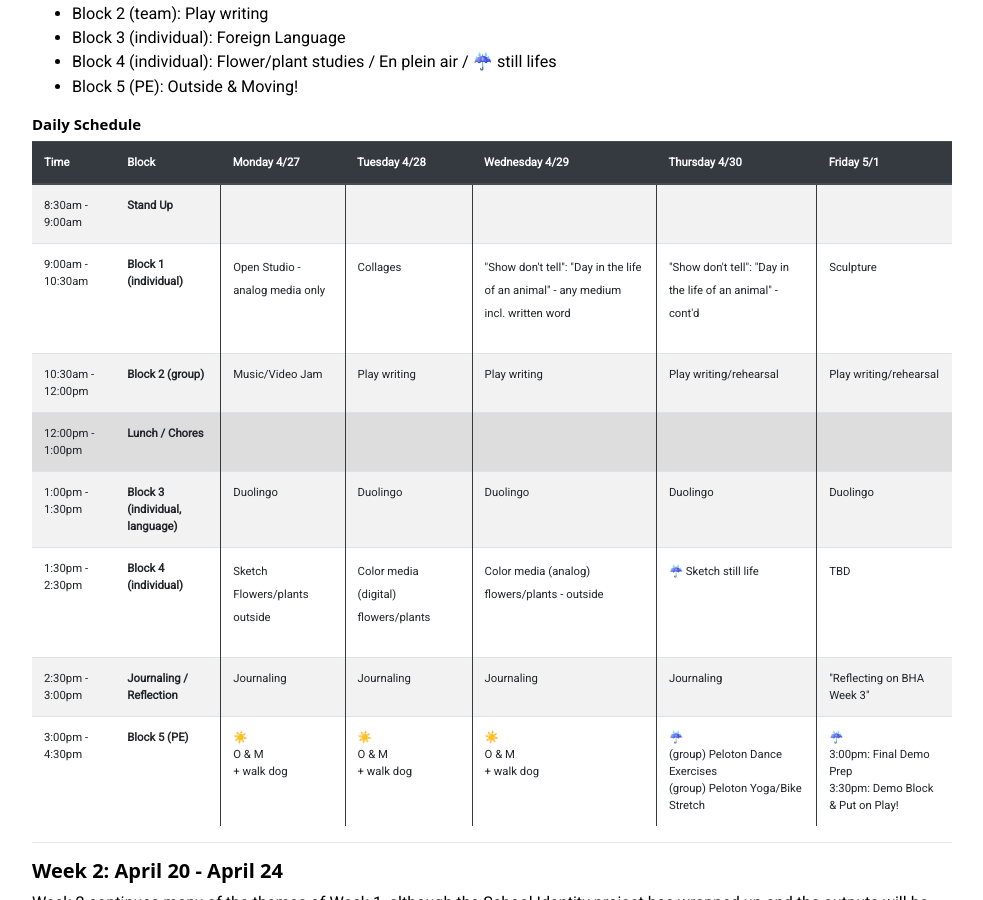
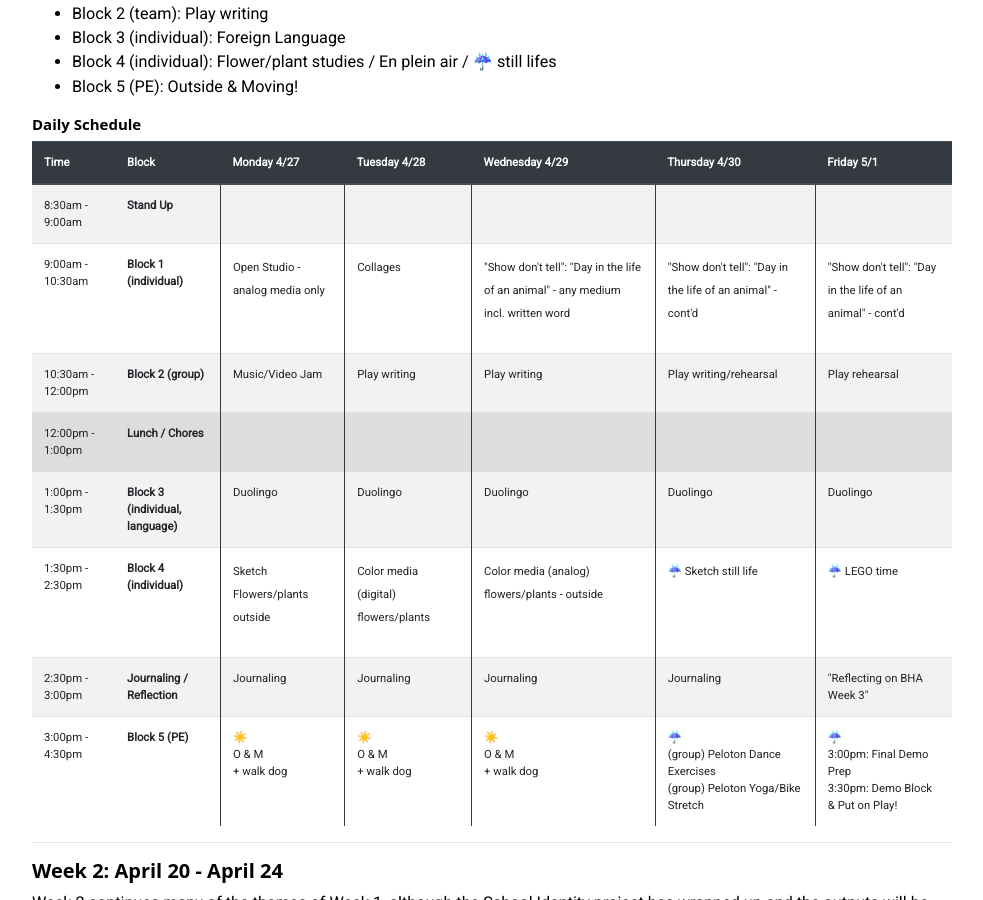
Before and after one commit to busse/bha, a Jekyll site: the page built from schedule/index.md, in a window 1280 px wide and 900 px high, scrolled down 382 px. Shown: the whole window, without its empty margins (53-1036 px from the left). Built offline with Jekyll 4.4.1, drawn with Linux system fonts in a browser that asks for light colours; nearby versions of some CDN libraries; emoji names are drawn with the system emoji font.

Commit message:
Friday 5/1 schedule update

```diff
--- a/schedule/index.md
+++ b/schedule/index.md
@@ -52,7 +52,7 @@ Week 3 is "Art Week"! With the knowledge that more county-mandated schooling for
 	<td class="currTue"><p>Collages</p></td>
 	<td class="currWed"><p>"Show don't tell": "Day in the life of an animal" - any medium incl. written word</p></td>
 	<td class="currWed"><p>"Show don't tell": "Day in the life of an animal" - cont'd</p></td>
-	<td class="currFri"><p>Sculpture</p></td>
+	<td class="currFri"><p>"Show don't tell": "Day in the life of an animal" - cont'd</p></td>
 </tr>
 <tr>
 	<td class="currTime">10:30am - 12:00pm</td>
@@ -61,7 +61,7 @@ Week 3 is "Art Week"! With the knowledge that more county-mandated schooling for
 	<td class="currTue">Play writing</td>
 	<td class="currWed">Play writing</td>
 	<td class="currThr">Play writing/rehearsal</td>
-	<td class="currFri">Play writing/rehearsal</td>
+	<td class="currFri">Play rehearsal</td>
 </tr>
 <tr class="currRowLunch">
 	<td class="currTime">12:00pm - 1:00pm</td>
@@ -88,7 +88,7 @@ Week 3 is "Art Week"! With the knowledge that more county-mandated schooling for
 	<td class="currTue"><p>Color media (digital) flowers/plants</p></td>
 	<td class="currWed"><p>Color media (analog) flowers/plants - outside</p></td>
 	<td class="currThr"><p>:umbrella: Sketch still life</p></td>
-	<td class="currFri"><p>TBD</p></td>
+	<td class="currFri"><p>:umbrella: LEGO time</p></td>
 </tr>
 <tr  class="currRowJournal">
 	<td class="currTime">2:30pm - 3:00pm</td>
```
